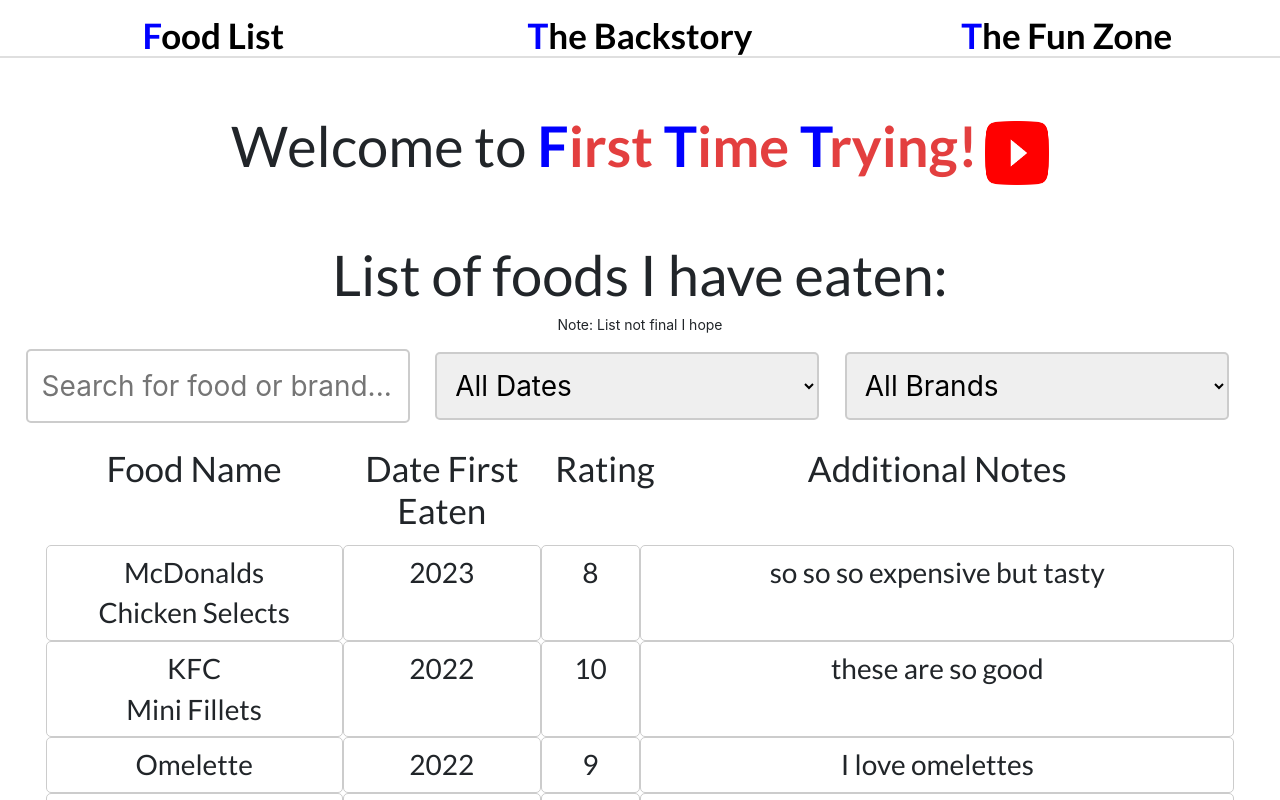
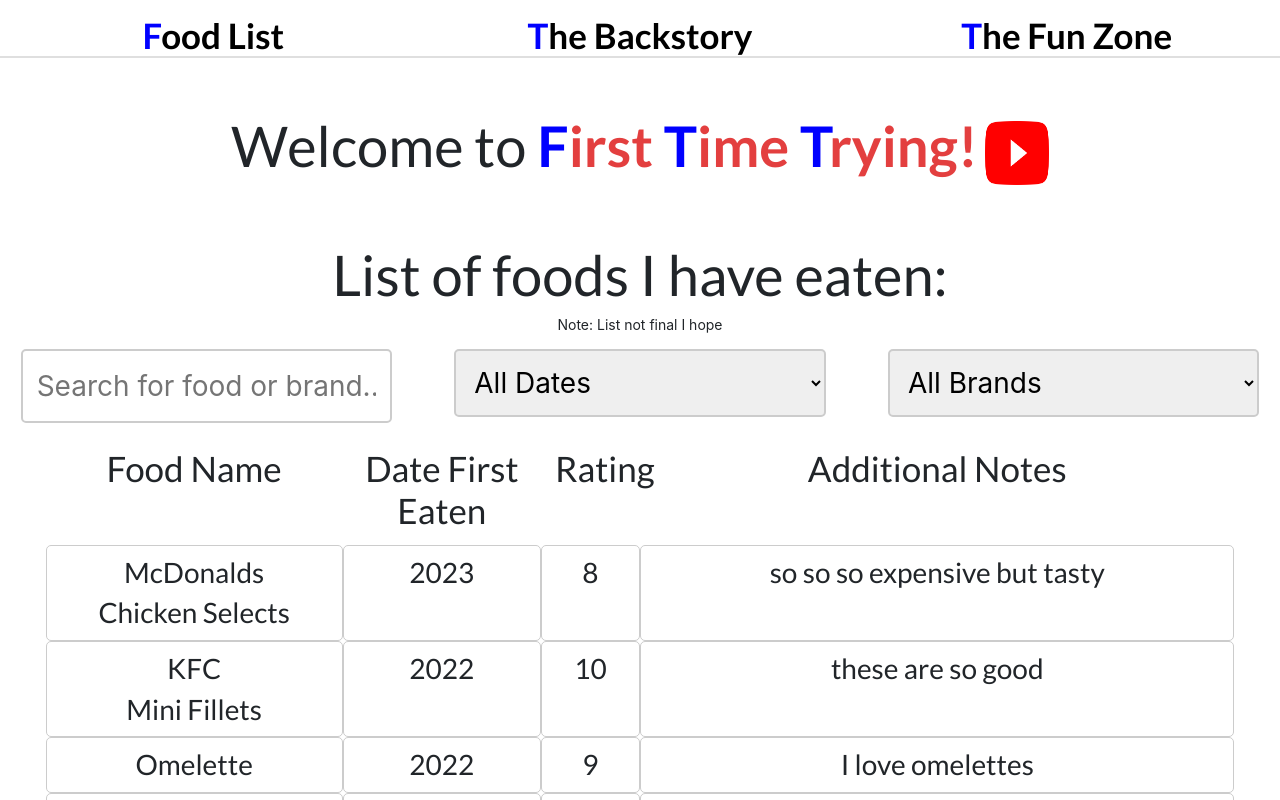
Before and after one commit to ShanerCoder/Projects-Page, a Next.js app: page / in a window 1280 px wide. Shown: the top 800 px of the page. Built offline with nearby package versions, Linux system fonts and the light colour scheme.

Commit message:
Styling adjustment

```diff
--- a/components/Food List/ListOfFoodComponents/ListOfFood.js
+++ b/components/Food List/ListOfFoodComponents/ListOfFood.js
@@ -1,6 +1,7 @@
 import { useState, useMemo } from "react";
 import FoodColumns from "./FoodColumns";
 import styles from "./ListOfFood.module.css";
+import { Row, Col } from "react-bootstrap";
 
 function ListOfFood({ foodListData }) {
   const [filterByDate, setFilterByDate] = useState("All Dates");
@@ -70,15 +71,25 @@
     <>
       <h1 className={styles.header}>List of foods I have eaten:</h1>
       <p className={styles.note}>Note: List not final I hope</p>
-      <div>
+      <Row>
+        <Col
+          xs={{ span: 4 }}
+          sm={{ span: 4 }}
+          className={styles.foodListHeaderColumn}
+        >
           <input
-          className={styles.searchInput}
+            className={styles.filterInput}
             type="text"
             placeholder="Search for food or brand..."
             value={searchTerm}
             onChange={(e) => setSearchTerm(e.target.value)}
           />
-
+        </Col>
+        <Col
+          xs={{ span: 4 }}
+          sm={{ span: 4 }}
+          className={styles.foodListHeaderColumn}
+        >
           <select
             value={filterByDate}
             className={styles.filterInput}
@@ -90,7 +101,12 @@
               </option>
             ))}
           </select>
-
+        </Col>
+        <Col
+          xs={{ span: 4 }}
+          sm={{ span: 4 }}
+          className={styles.foodListHeaderColumn}
+        >
           <select
             value={filterByBrand}
             className={styles.filterInput}
@@ -102,7 +118,8 @@
               </option>
             ))}
           </select>
-      </div>
+        </Col>
+      </Row>
 
       <FoodColumns foodListData={filteredFoodList} />
     </>
--- a/components/Food List/ListOfFoodComponents/ListOfFood.module.css
+++ b/components/Food List/ListOfFoodComponents/ListOfFood.module.css
@@ -9,23 +9,20 @@
     text-align: center;
 }
 
-.searchInput {
-    width: 30%;
+.filterInput {
+    width: 90%;
     margin: 0 auto;
     padding: 1rem;
     font-size: 2rem;
     border: 2px solid #ccc;
     border-radius: 5px;
-    margin-left: 2%;
-    margin-right: 2%;
+    margin-left: 5%;
+    margin-right: 5%;
 }
 
-.filterInput {
-    width: 30%;
-    margin: 0 auto;
-    padding: 1rem;
-    font-size: 2rem;
-    border: 2px solid #ccc;
-    border-radius: 5px;
-    margin-right: 2%;
+@media screen and (max-width: 575px) {
+    .filterInput {
+        font-size: 1rem;
+    }
+
 }
```
Lines whose indentation alone changed are shown as unchanged.
